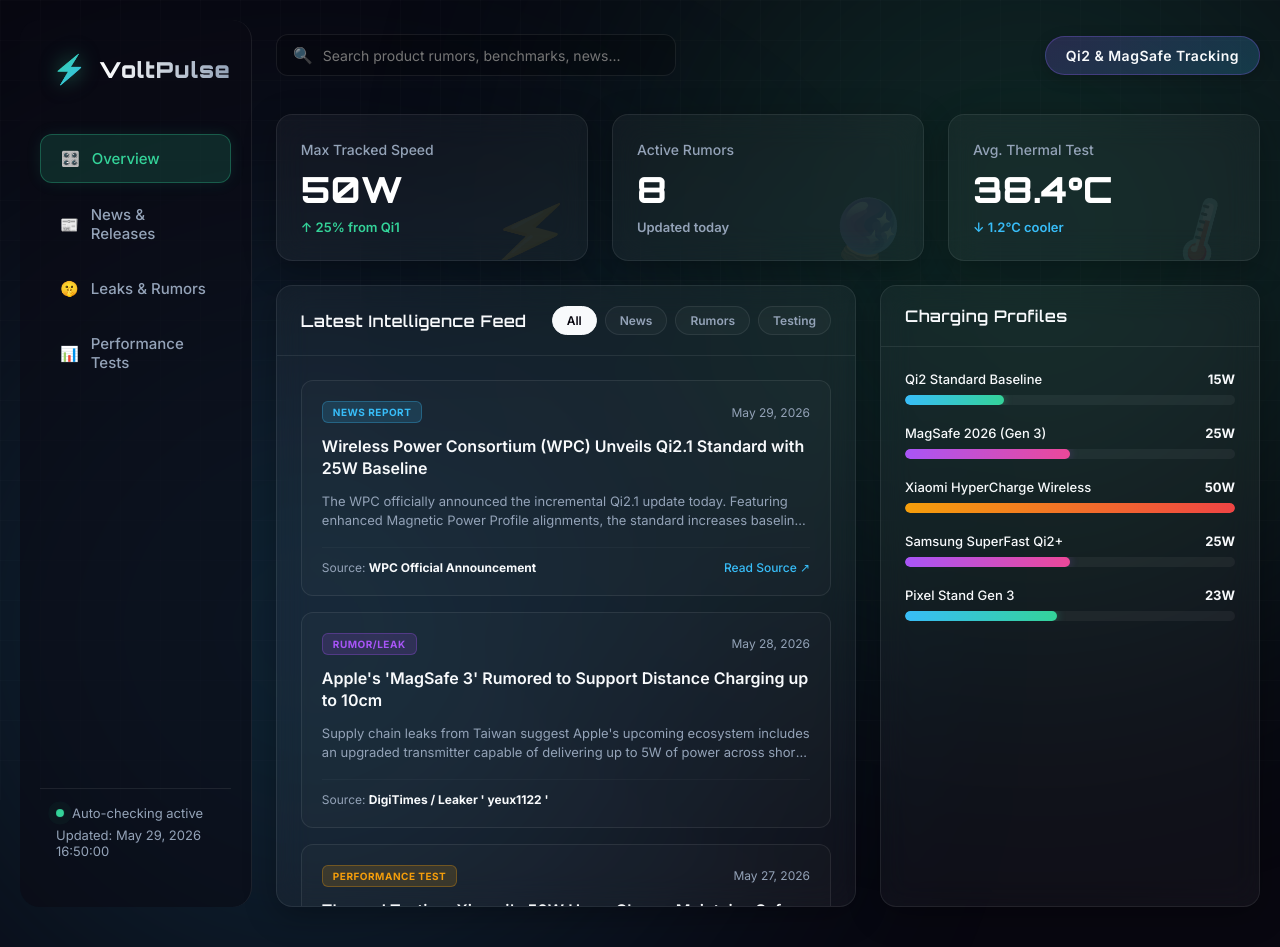
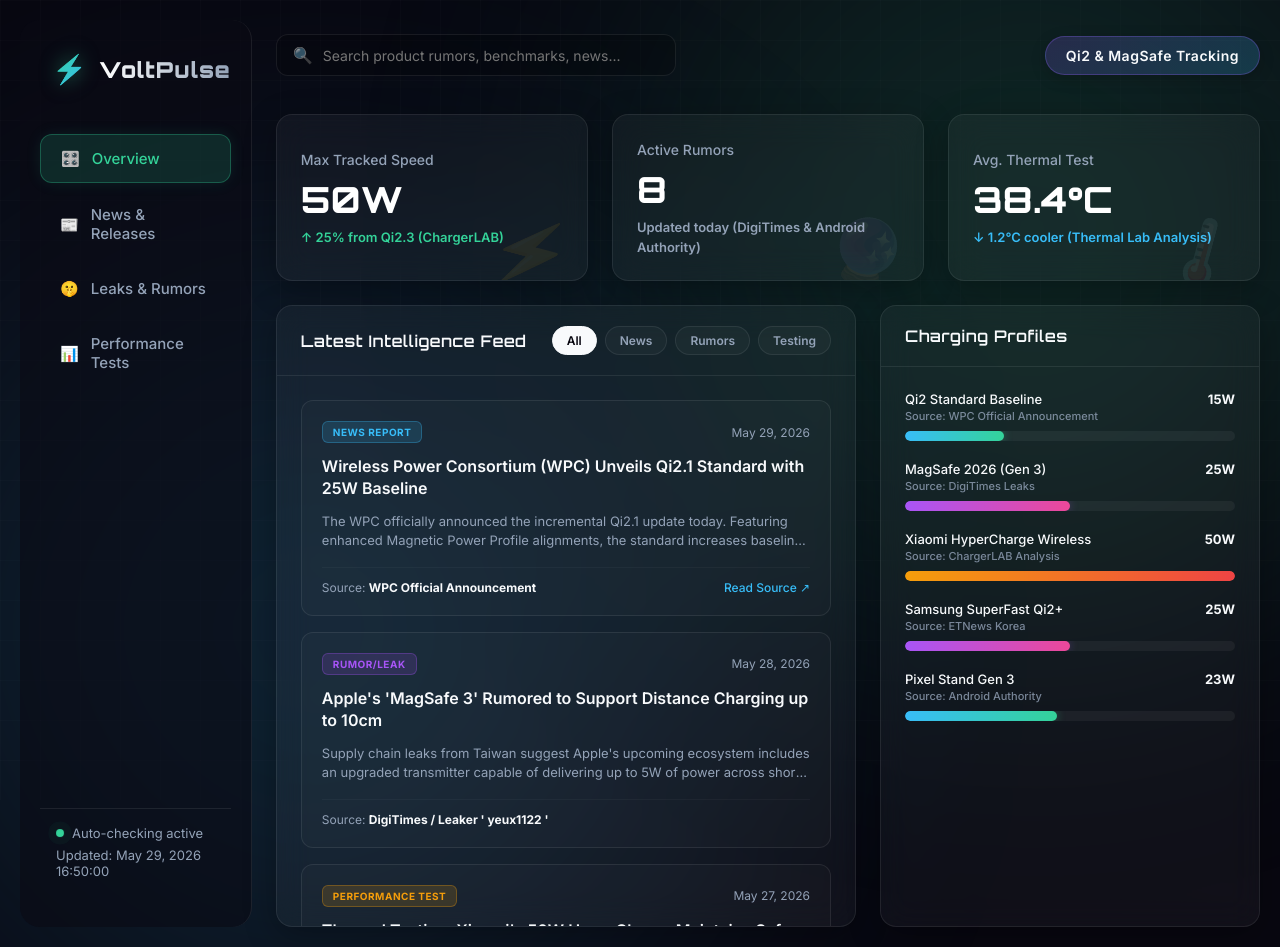
Before and after one commit to liangjia-cpu/voltpulse-tracker, a plain HTML site: page index.html in a window 1280 px wide. Drawn offline with Linux system fonts and the light colour scheme.

Commit message:
Added sources to Analytics Charts and Metric Grid sections

```diff
--- a/app.js
+++ b/app.js
@@ -121,7 +121,10 @@
             row.className = 'chart-row';
             row.innerHTML = `
                 <div class="chart-row-label">
-                    <span>${item.label}</span>
+                    <div>
+                        <span>${item.label}</span>
+                        <div style="font-size: 11px; color: var(--text-secondary); margin-top: 2px; opacity: 0.8;">Source: ${item.source}</div>
+                    </div>
                     <strong style="color: var(--text-primary);">${item.value}W</strong>
                 </div>
                 <div class="chart-bar-container">
--- a/data.js
+++ b/data.js
@@ -12,11 +12,11 @@
         "avgThermal": "38.4°C"
     },
     "chartData": [
-        { "label": "Qi2 Standard Baseline", "value": 15, "type": "news" },
-        { "label": "MagSafe 2026 (Gen 3)", "value": 25, "type": "rumor" },
-        { "label": "Xiaomi HyperCharge Wireless", "value": 50, "type": "testing" },
-        { "label": "Samsung SuperFast Qi2+", "value": 25, "type": "rumor" },
-        { "label": "Pixel Stand Gen 3", "value": 23, "type": "news" }
+        { "label": "Qi2 Standard Baseline", "value": 15, "type": "news", "source": "WPC Official Announcement" },
+        { "label": "MagSafe 2026 (Gen 3)", "value": 25, "type": "rumor", "source": "DigiTimes Leaks" },
+        { "label": "Xiaomi HyperCharge Wireless", "value": 50, "type": "testing", "source": "ChargerLAB Analysis" },
+        { "label": "Samsung SuperFast Qi2+", "value": 25, "type": "rumor", "source": "ETNews Korea" },
+        { "label": "Pixel Stand Gen 3", "value": 23, "type": "news", "source": "Android Authority" }
     ],
     "feedItems": [
         {
--- a/index.html
+++ b/index.html
@@ -71,7 +71,7 @@
                     <div class="metric-info">
                         <span class="metric-label">Max Tracked Speed</span>
                         <h2 class="metric-value">50W</h2>
-                        <span class="metric-trend up">↑ 25% from Qi1</span>
+                        <span class="metric-trend up">↑ 25% from Qi2.3 (ChargerLAB)</span>
                     </div>
                     <div class="metric-icon-bg">⚡</div>
                 </div>
@@ -79,7 +79,7 @@
                     <div class="metric-info">
                         <span class="metric-label">Active Rumors</span>
                         <h2 class="metric-value" id="rumors-count">--</h2>
-                        <span class="metric-trend neural">Updated today</span>
+                        <span class="metric-trend neural">Updated today (DigiTimes & Android Authority)</span>
                     </div>
                     <div class="metric-icon-bg">🔮</div>
                 </div>
@@ -87,7 +87,7 @@
                     <div class="metric-info">
                         <span class="metric-label">Avg. Thermal Test</span>
                         <h2 class="metric-value">38.4°C</h2>
-                        <span class="metric-trend down">↓ 1.2°C cooler</span>
+                        <span class="metric-trend down">↓ 1.2°C cooler (Thermal Lab Analysis)</span>
                     </div>
                     <div class="metric-icon-bg">🌡️</div>
                 </div>
```
